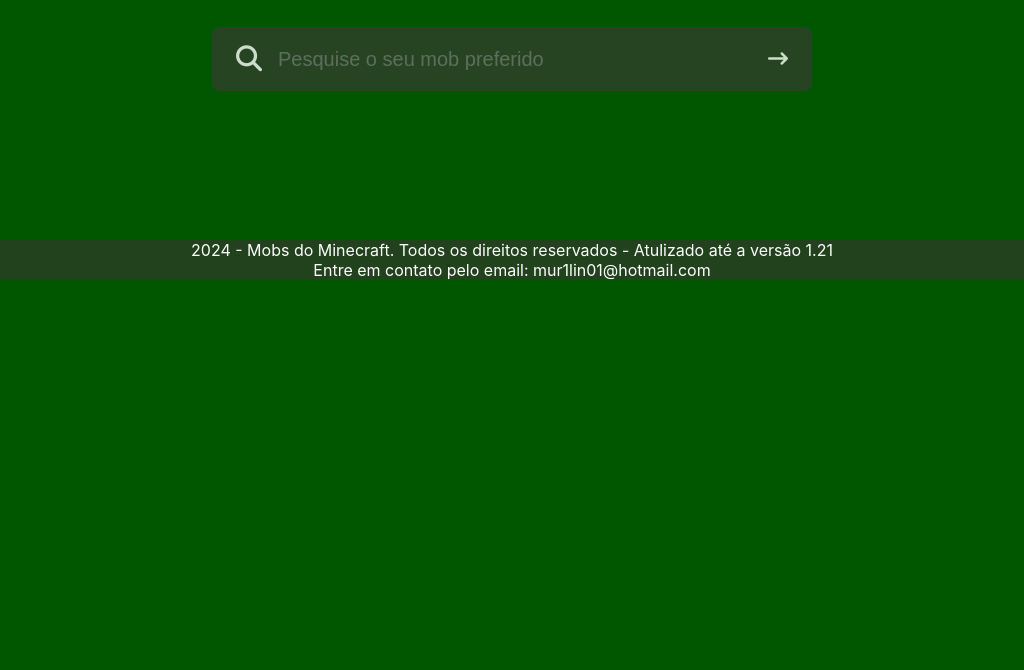
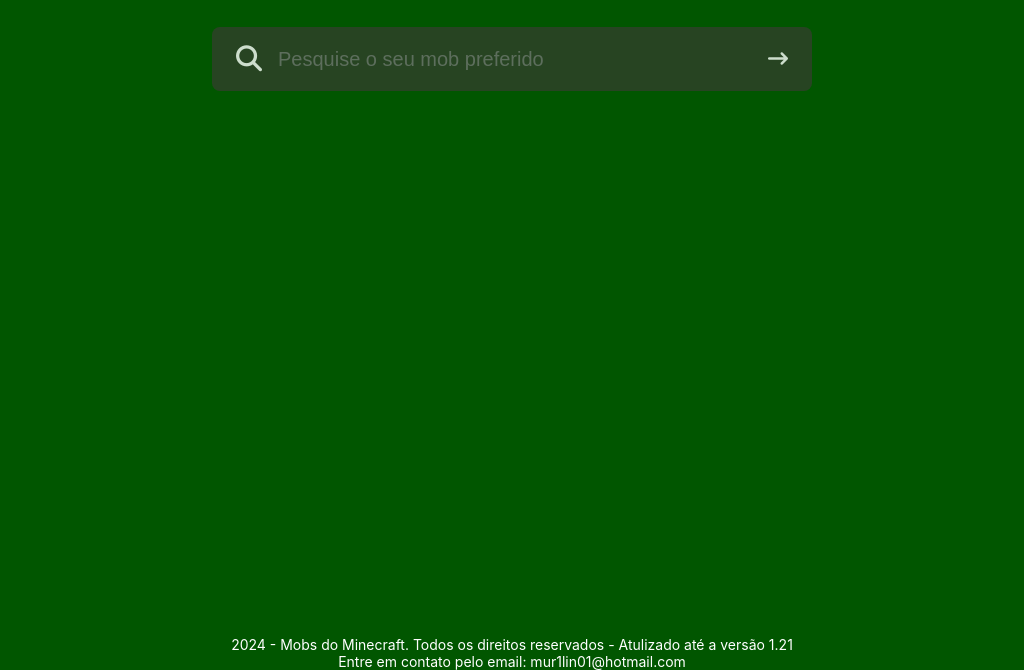
Before and after one commit to mur1lin0/Imersao-alura, a plain HTML site: page index.html in a window 1024 px wide. Shown: the part 130-800 px from the top of the page. Drawn offline with Linux system fonts and the light colour scheme.

Commit message:
Update styles.css

```diff
--- a/styles.css
+++ b/styles.css
@@ -143,14 +143,11 @@ header {
 }
 
 footer {
-  background-color: #22421d;
-  color: #ffffff;
-  text-align: center;
-  padding: 0;
-  width: 100%;
-  bottom: 0;
-  font-size: 1rem;
-  backdrop-filter: blur(50px);
+    bottom: 0;
+    margin-top: auto;
+    width: 100%;
+    text-align: center;
+    font-size: 14px;
 }
 
 @media (min-width: 375px) and (max-width :834px) {
@@ -218,14 +215,11 @@ footer {
     margin-bottom: 40px;
   }
 
-  footer {
-    background-color: #22421d;
-    color: #ffffff;
+footer {
+    bottom: 0;
+    margin-top: auto;
+    width: 100%;
     text-align: center;
-    padding: 0;
-    width: 100%;
-    bottom: 0;
-    font-size: 1rem;
-    backdrop-filter: blur(50px);
-  }
+    font-size: 14px;
 }
+}
```
